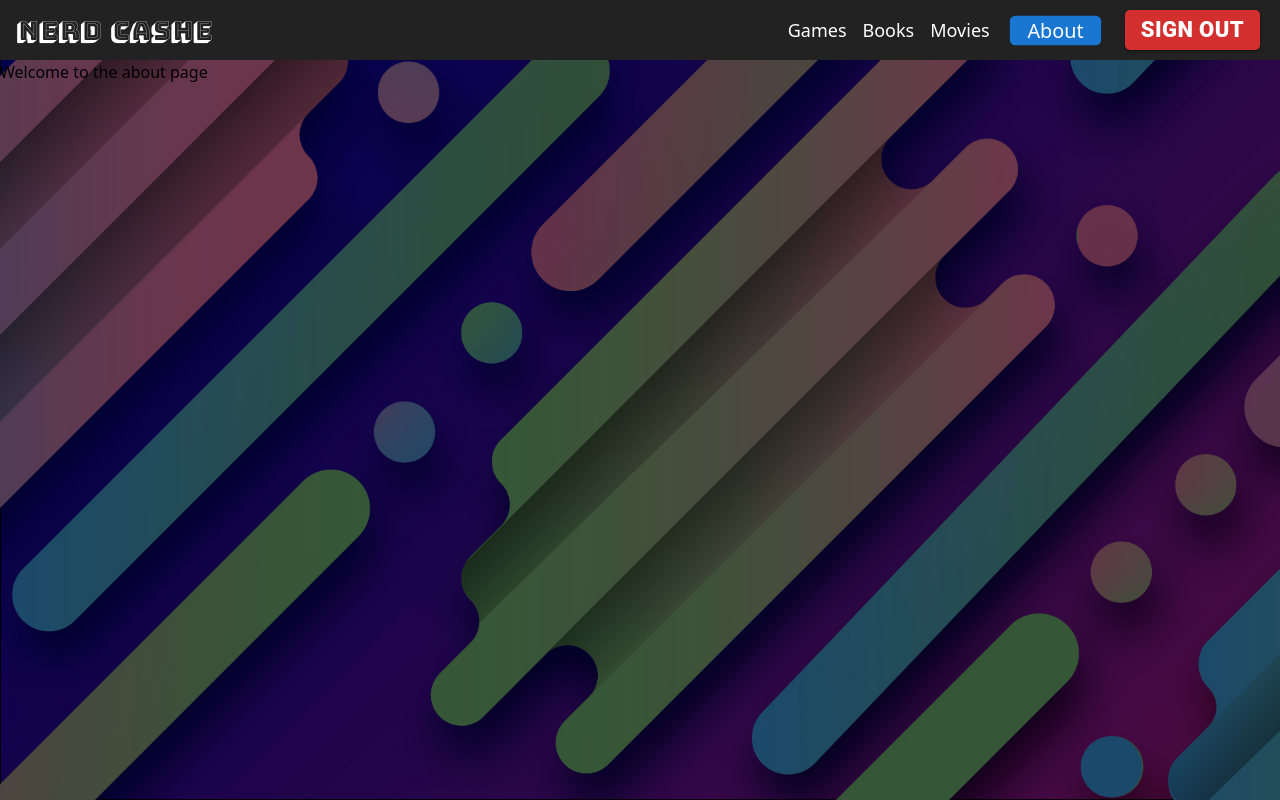
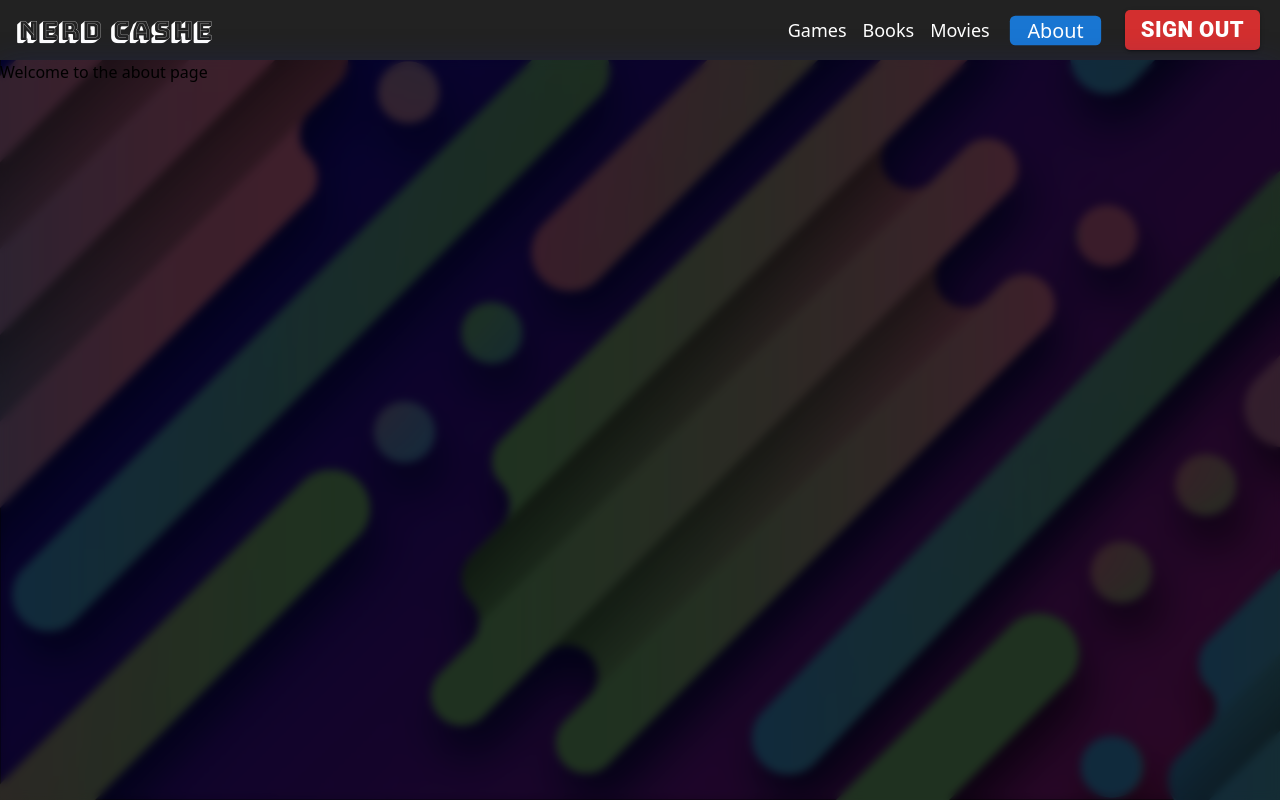
Before and after one commit to JamesMugnolo/My-Catalog-Manager, a React (Create React App) app in the folder NerdCasheFE/: page /About in a window 1280 px wide. Built offline with nearby package versions, Linux system fonts and the light colour scheme; no server answers.

Commit message:
fixed signin redirect

```diff
--- /dev/null
+++ b/NerdCasheFE/src/Pages/About.module.css
@@ -0,0 +1,11 @@
+.mainContainer {
+    height: calc(100% - 60px);
+    width: 100%;
+    position: absolute;
+    display: flex;
+    flex-direction: row;
+    background: rgba( 6, 6, 6, 0.45 );
+    box-shadow: 0 8px 32px 0 rgba( 31, 38, 135, 0.37 );
+    backdrop-filter: blur( 4px );
+    -webkit-backdrop-filter: blur( 4px );
+}
--- a/NerdCasheFE/src/Pages/About.tsx
+++ b/NerdCasheFE/src/Pages/About.tsx
@@ -1,5 +1,5 @@
 import React, { FunctionComponent } from "react";
-
+import AboutStyles from "./About.module.css"
 export const About: FunctionComponent = () => {
-  return <div className="text-red-600">Welcome to the about page</div>;
+  return <div className={AboutStyles.mainContainer}>Welcome to the about page</div>;
 };
--- a/NerdCasheFE/src/Pages/TitleScreen.tsx
+++ b/NerdCasheFE/src/Pages/TitleScreen.tsx
@@ -1,5 +1,6 @@
 import React, { FunctionComponent, useState } from "react";
 import { SignInForm } from "../Modals/SignInForm";
+import { About } from "./About";
 
 export const TitleScreen: FunctionComponent = () => {
   const [isModalOpen, setIsModalOpen] = useState(true);
@@ -13,7 +14,7 @@ export const TitleScreen: FunctionComponent = () => {
       {isModalOpen ? (
         ""
       ) : (
-        <div className="text-red-600">This Is The Home Screen</div>
+        <About></About>
       )}
     </>
   );
```
